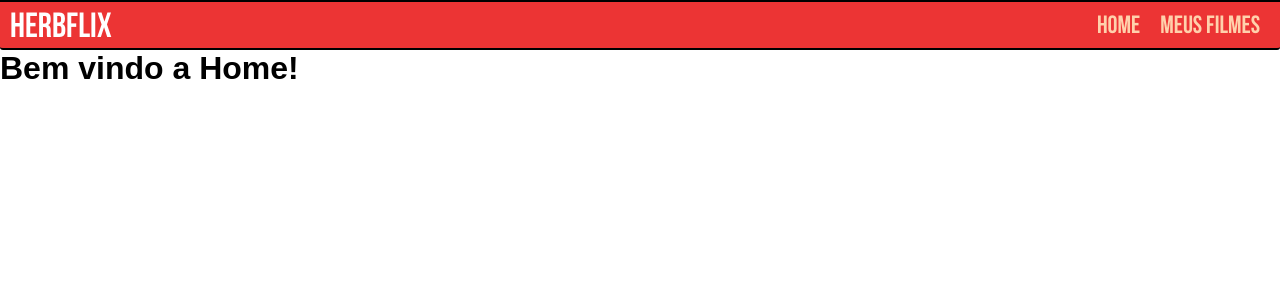
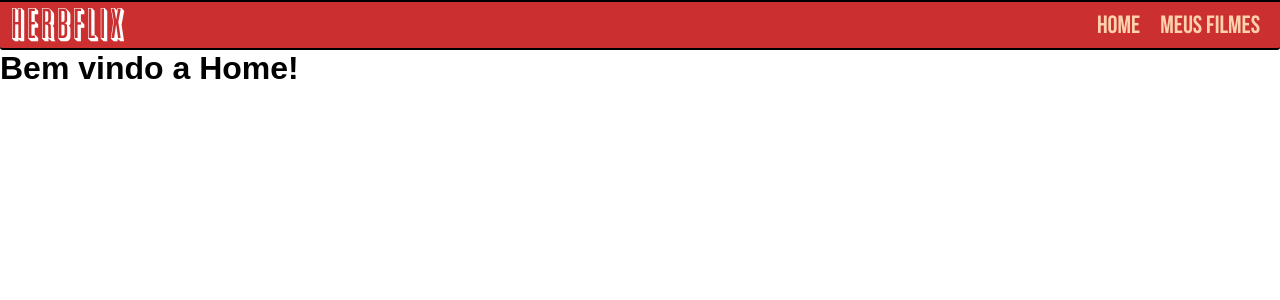
Before and after one commit to herbertnicolas/herbflix, a React (Create React App) app: page / in a window 1280 px wide. Shown: the top 300 px of the page. Built offline with nearby package versions, Linux system fonts and the light colour scheme; no server answers.

Commit message:
tmdb api working properly

```diff
--- a/package.json
+++ b/package.json
@@ -6,6 +6,7 @@
     "@testing-library/jest-dom": "^5.16.4",
     "@testing-library/react": "^13.1.1",
     "@testing-library/user-event": "^13.5.0",
+    "axios": "^0.27.2",
     "react": "^18.1.0",
     "react-dom": "^18.1.0",
     "react-router-dom": "^6.3.0",
--- a/src/components/Header/index.css
+++ b/src/components/Header/index.css
@@ -2,12 +2,15 @@
     font-family: 'BebasNeue';
     src: url('/fonts/BebasNeue.otf') format('opentype');
 }
+@font-face {
+    font-family: 'Graphique';
+    src: url('/fonts/Graphique\ W01\ Regular.ttf') format('truetype');
+}
 
 header{
-    font-family: 'BebasNeue', sans-serif;
     width: 100%;
     height: 50px;
-    background-color: #ec3434;
+    background-color: #cc2f2f;
     border-top: 2px solid black;
     border-bottom: 2px solid black;
     border-bottom-left-radius: 3px;
@@ -18,10 +21,11 @@ header{
 }
 
 .logo{
+    font-family: 'Graphique', sans-serif;
     cursor:pointer;
-    margin-top: 3px;
+    margin-top: -2px;
     margin-left: 10px;
-    font-size: 35px;
+    font-size: 40px;
     color: white;
 
 }
@@ -30,6 +34,7 @@ header{
     margin-top: 8px;
 }
 header a{
+    font-family: 'BebasNeue', sans-serif;
     text-decoration: none;
     font-size: 25px;
     margin-right: 20px;
--- a/src/pages/Home/index.js
+++ b/src/pages/Home/index.js
@@ -1,6 +1,26 @@
+import { useEffect, useState } from "react";
+import api from "../../services/api";
+
 function Home(){
+    const [filmes, setFilmes] = useState([]);
+
+    useEffect(()=>{
+        async function loadFilmes(){
+            const response = await api.get("movie/now_playing", {
+                params:{
+                    api_key: "06d5f500bf4ae4d74d0ebdea8d156b5f",
+                    language: "pt-br",
+                    page: 1,
+                }
+            })
+            console.log(response);
+        }
+        loadFilmes();
+    },[])
     return(
-        <h1>Bem vindo a Home!</h1>
+        <div>
+            <h1>Bem vindo a Home!</h1>
+        </div>
     )
 }
 
--- /dev/null
+++ b/src/services/api.js
@@ -0,0 +1,7 @@
+import axios from "axios";
+
+const api = axios.create({
+    baseURL: 'https://api.themoviedb.org/3'
+})
+
+export default api;
```
Also changed, not shown: fonts/Graphique W01 Regular.ttf (added), 1 other file (tests, documents, lock files or other folders).
